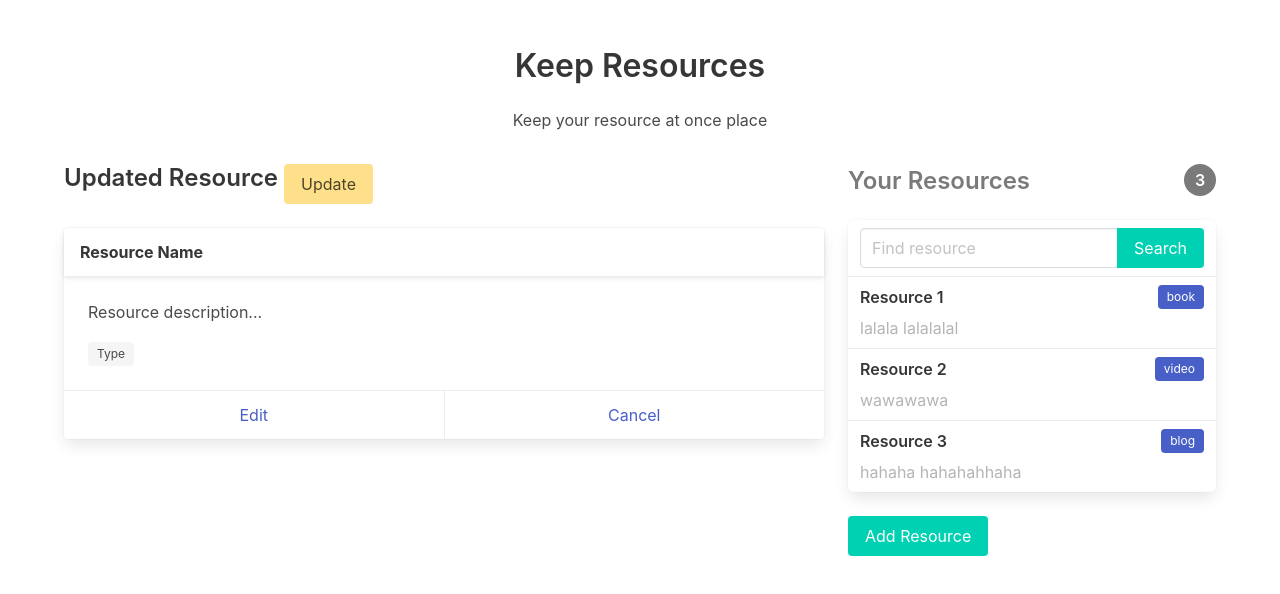
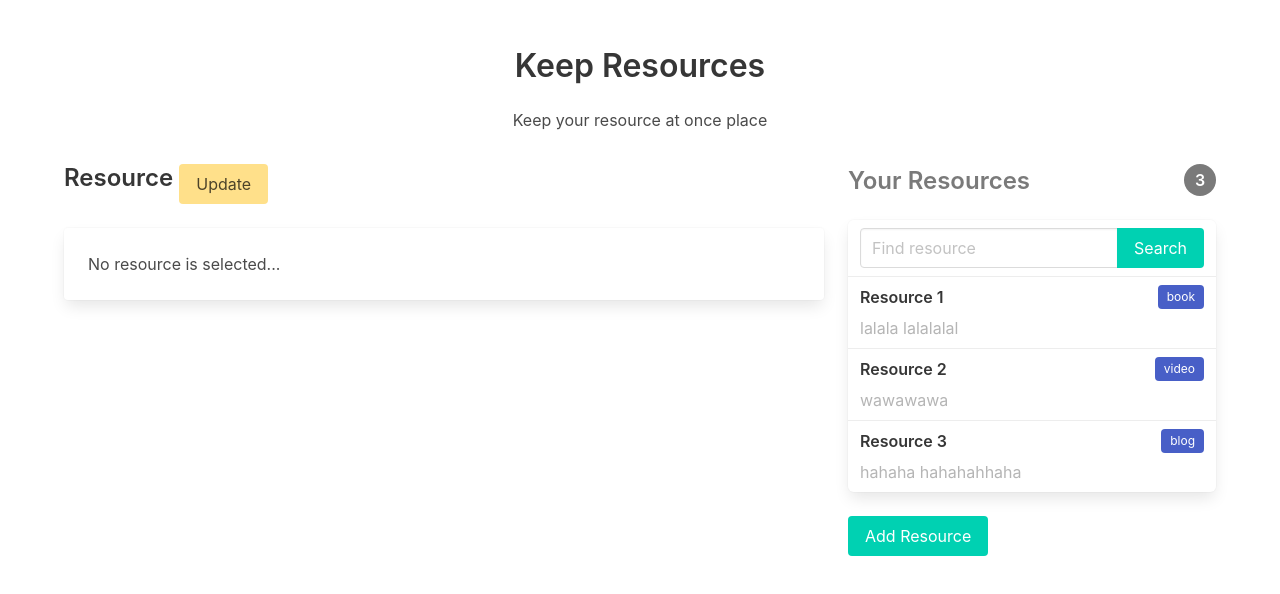
Before and after one commit to toumasaya/vue3-basis, a Vue app: page / in a window 1280 px wide. Shown: the top 594 px of the page. Built offline with nearby package versions, Linux system fonts and the light colour scheme.

Commit message:
Select resource

```diff
--- a/src/components/ResourceDetail.vue
+++ b/src/components/ResourceDetail.vue
@@ -1,16 +1,23 @@
 <template>
-  <div class="card">
+  <div v-if="!resource?.id" class="card">
+    <div class="card-content">
+      <div class="content">
+        <p>No resource is selected...</p>
+      </div>
+    </div>
+  </div>
+  <div v-else class="card">
     <header class="card-header">
       <p class="card-header-title">
-        Resource Name
+        {{ resource?.title }}
       </p>
     </header>
     <div class="card-content">
       <div class="content">
         <p>
-          Resource description...
+          {{ resource?.description }}
         </p>
-        <span class="tag is-light">Type</span>
+        <span class="tag is-light">{{ resource?.type }}</span>
       </div>
     </div>
     <footer class="card-footer">
@@ -21,7 +28,14 @@
 </template>
 
 <script>
-export default {};
+export default {
+  props: {
+    resource: {
+      validator: (prop) => typeof prop === 'object' || prop === null,
+      required: true,
+    },
+  },
+};
 </script>
 
 <style lang="scss" scoped></style>
--- a/src/components/ResourceList.vue
+++ b/src/components/ResourceList.vue
@@ -1,5 +1,5 @@
 <template>
-  <a class="panel-block" v-for="resource in resources" :key="resource.id">
+  <a v-for="resource in resources" :key="resource.id" @click="onItemClick(resource)" class="panel-block">
     <header class="header">
       <h3 class="title is-size-6">{{ resource.title }}</h3>
       <span class="tag is-link">{{ resource.type }}</span>
@@ -14,6 +14,12 @@ export default {
     resources: {
       type: Array,
       default: () => [],
+    },
+  },
+  emits: ['on-item-click'],
+  methods: {
+    onItemClick(resource) {
+      this.$emit('on-item-click', resource);
     },
   },
 };
--- a/src/pages/ResourceHome.vue
+++ b/src/pages/ResourceHome.vue
@@ -5,12 +5,12 @@
       <div class="resource-content columns">
         <div class="column is-8">
           <h2 class="title is-size-4">
-            Updated Resource
+            Resource {{ selectedResource?.id }}
             <button @click="toggleView" :class="toggleBtnClass" class="button">
               {{ isDetailView ? 'Update' : 'Detail' }}
             </button>
           </h2>
-          <ResourceDetail v-if="isDetailView" />
+          <ResourceDetail v-if="isDetailView" :resource="selectedResource" />
           <ResourceUpdate v-else />
         </div>
         <div class="column is-4">
@@ -23,7 +23,7 @@
               <ResourceSearch />
             </div>
             <div class="resource-list">
-              <ResourceList :resources="resources" />
+              <ResourceList :resources="resources" @on-item-click="selectResource" />
             </div>
           </nav>
           <button @click="addResource" class="button is-primary">Add Resource</button>
@@ -51,6 +51,7 @@ export default {
   data() {
     return {
       isDetailView: true,
+      selectedResource: null,
       resources: [
         {
           id: '1',
@@ -105,6 +106,9 @@ export default {
 
       this.resources.unshift(newResource);
     },
+    selectResource(selectedResource) {
+      this.selectedResource = selectedResource;
+    },
   },
 };
 </script>
```
